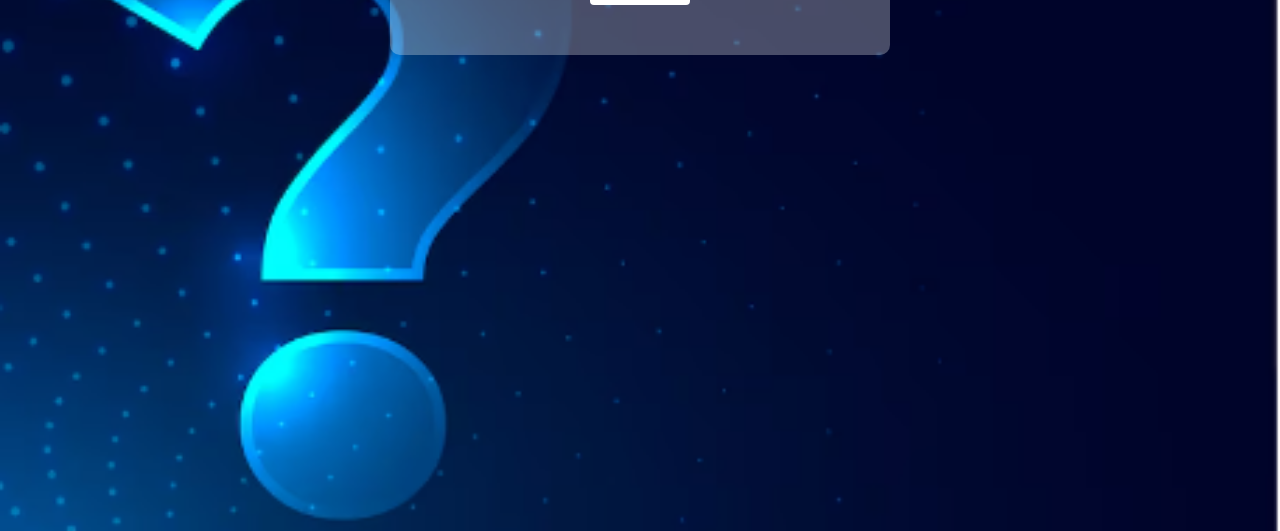
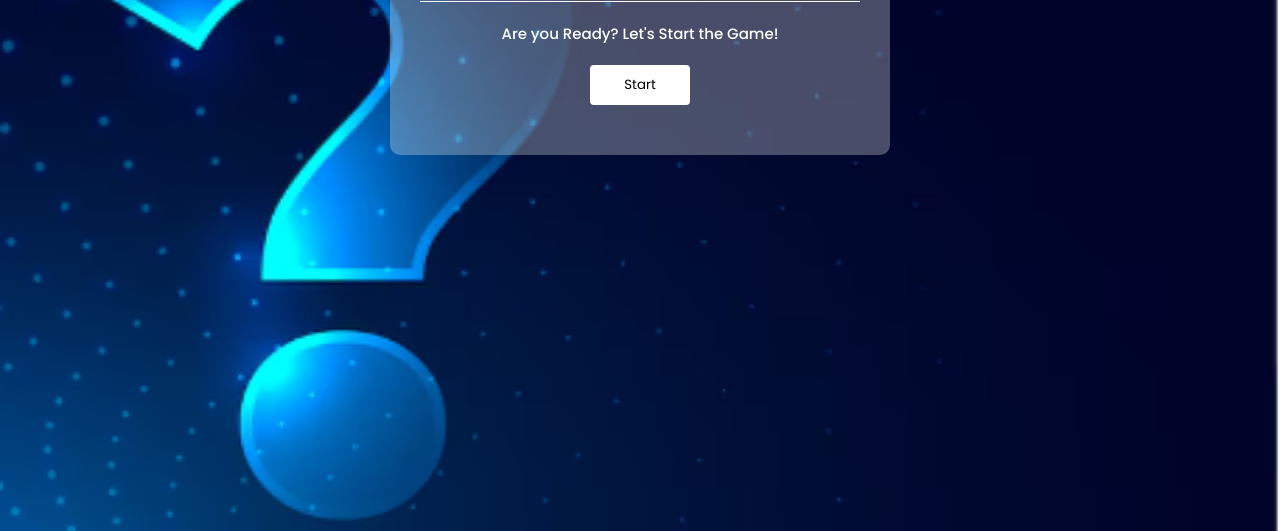
Before and after one commit to JyotiHambir-BC/Quiz-Game, a plain HTML site: page index.html in a window 1280 px wide. Shown: the part 269-800 px from the top of the page. Drawn offline with Linux system fonts and the light colour scheme.

Commit message:
change container margin from 50px to 150px

```diff
--- a/assets/css/style.css
+++ b/assets/css/style.css
@@ -22,7 +22,7 @@ body {
     background: rgba(239, 240, 241, 0.3);
     width: 90%;
     max-width: 500px;
-    margin: 50px auto 50px;
+    margin: 150px auto 50px;
     border-radius: 10px;
     padding: 30px;
 }
```
Also changed, not shown: 1 other file.
